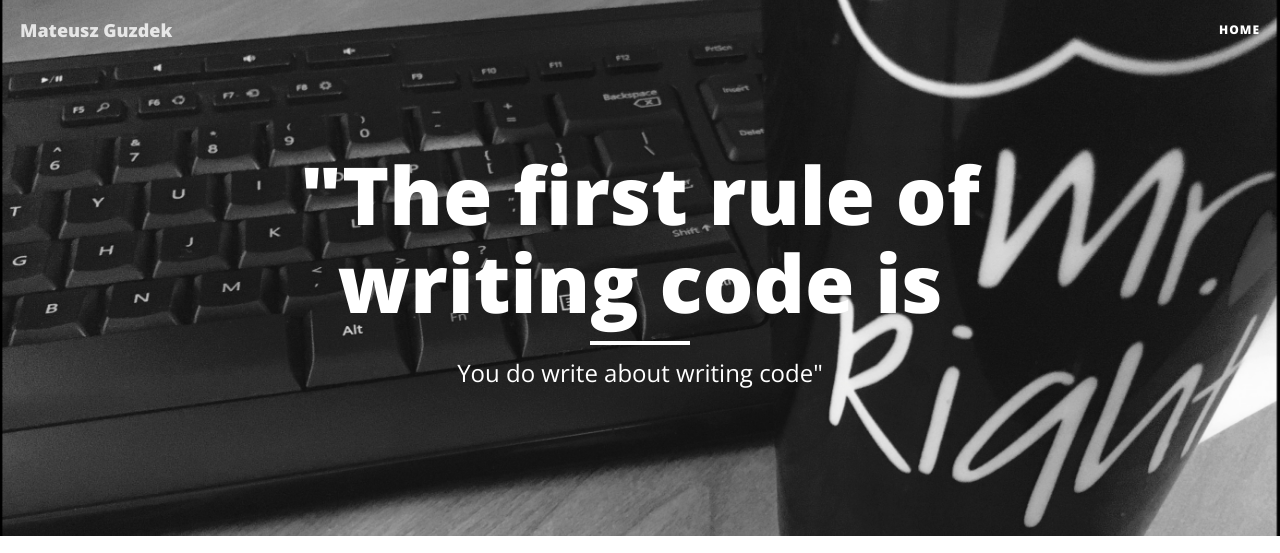
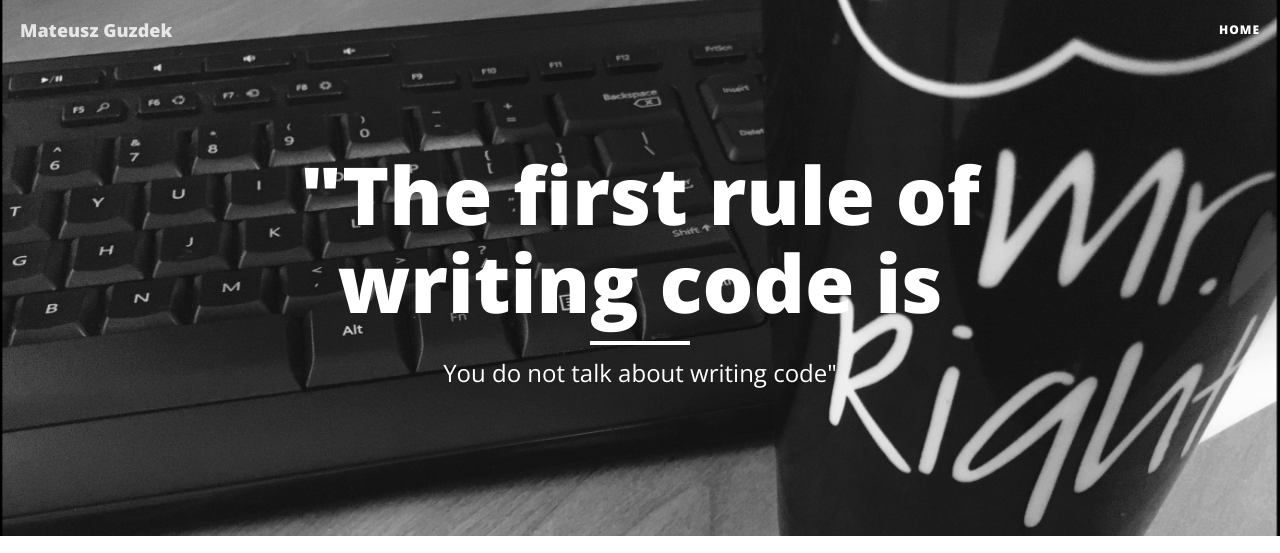
Before and after one commit to mguzdek/mguzdek, a Django app: page / in a window 1280 px wide. Shown: the top 553 px of the page. Run offline with Django 3.2, Linux system fonts and the light colour scheme; data comes from the database, SQL or seed files in the repository; some libraries are stand-ins or nearby versions.

Commit message:
Banner text changed & requirements.txt.txt added

```diff
--- /dev/null
+++ b/requirements.txt.txt
@@ -0,0 +1,3 @@
+Django==1.9
+Pillow==3.1.0
+wheel==0.24.0
--- a/src/templates/base.html
+++ b/src/templates/base.html
@@ -54,7 +54,7 @@
                     <div class="site-heading">
                         <h1>"The first rule of writing code is</h1>
                         <hr class="small">
-                        <span class="subheading">You do write about writing code"</span>
+                        <span class="subheading">You do not talk about writing code"</span>
                     </div>
                 </div>
             </div>
```
